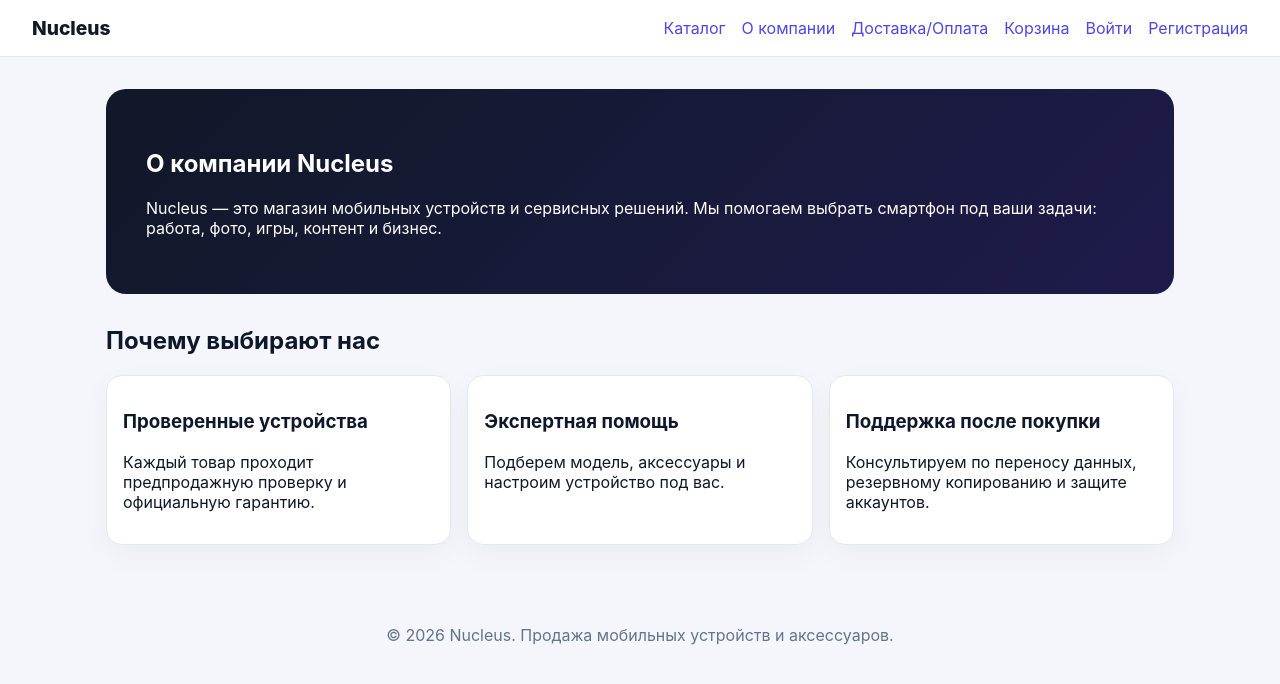
After one commit to Aczd15/nucleus, a PHP site: page /nucleus/about in a window 1280 px wide. The commit adds this page. Shown: the top 684 px of the page. Run offline with PHP 8.4, Linux system fonts and the light colour scheme.

Commit message:
Add About and Delivery/Payment pages with navigation links

```diff
--- a/public/index.php
+++ b/public/index.php
@@ -36,6 +36,15 @@ switch ($path) {
         ];
         $phones = db()->query('SELECT * FROM phones ORDER BY created_at DESC LIMIT 6')->fetchAll();
         render('home/index', compact('news', 'phones'));
+        break;
+
+
+    case '/about':
+        render('home/about');
+        break;
+
+    case '/delivery-payment':
+        render('home/delivery');
         break;
 
     case '/register':
--- /dev/null
+++ b/templates/home/about.php
@@ -0,0 +1,22 @@
+<section class="hero">
+    <h1>О компании Nucleus</h1>
+    <p>Nucleus — это магазин мобильных устройств и сервисных решений. Мы помогаем выбрать смартфон под ваши задачи: работа, фото, игры, контент и бизнес.</p>
+</section>
+
+<section>
+    <h2>Почему выбирают нас</h2>
+    <div class="grid">
+        <article class="card">
+            <h3>Проверенные устройства</h3>
+            <p>Каждый товар проходит предпродажную проверку и официальную гарантию.</p>
+        </article>
+        <article class="card">
+            <h3>Экспертная помощь</h3>
+            <p>Подберем модель, аксессуары и настроим устройство под вас.</p>
+        </article>
+        <article class="card">
+            <h3>Поддержка после покупки</h3>
+            <p>Консультируем по переносу данных, резервному копированию и защите аккаунтов.</p>
+        </article>
+    </div>
+</section>
--- a/templates/layout/header.php
+++ b/templates/layout/header.php
@@ -11,6 +11,8 @@
     <a class="logo" href="<?= htmlspecialchars(url('/')) ?>">Nucleus</a>
     <nav>
         <a href="<?= htmlspecialchars(url('/catalog')) ?>">Каталог</a>
+        <a href="<?= htmlspecialchars(url('/about')) ?>">О компании</a>
+        <a href="<?= htmlspecialchars(url('/delivery-payment')) ?>">Доставка/Оплата</a>
         <a href="<?= htmlspecialchars(url('/cart')) ?>">Корзина</a>
         <?php if (current_user()): ?>
             <?php if (is_admin()): ?><a href="<?= htmlspecialchars(url('/admin')) ?>">Админ</a><?php endif; ?>
```
Also changed, not shown: templates/home/delivery.php (added, +21 -0 lines), README.md.
